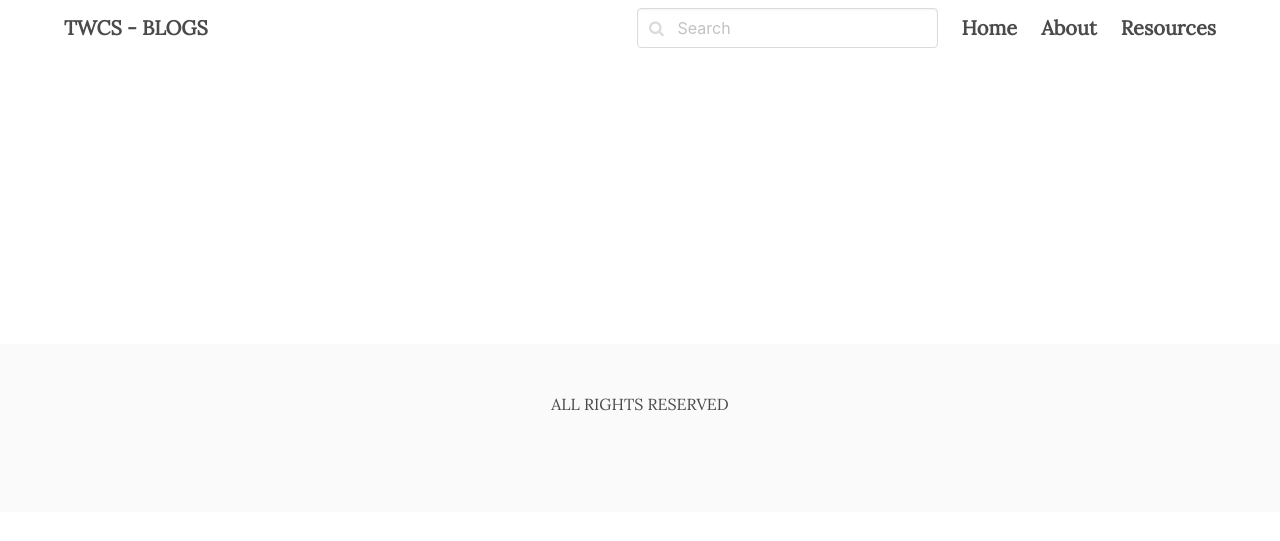
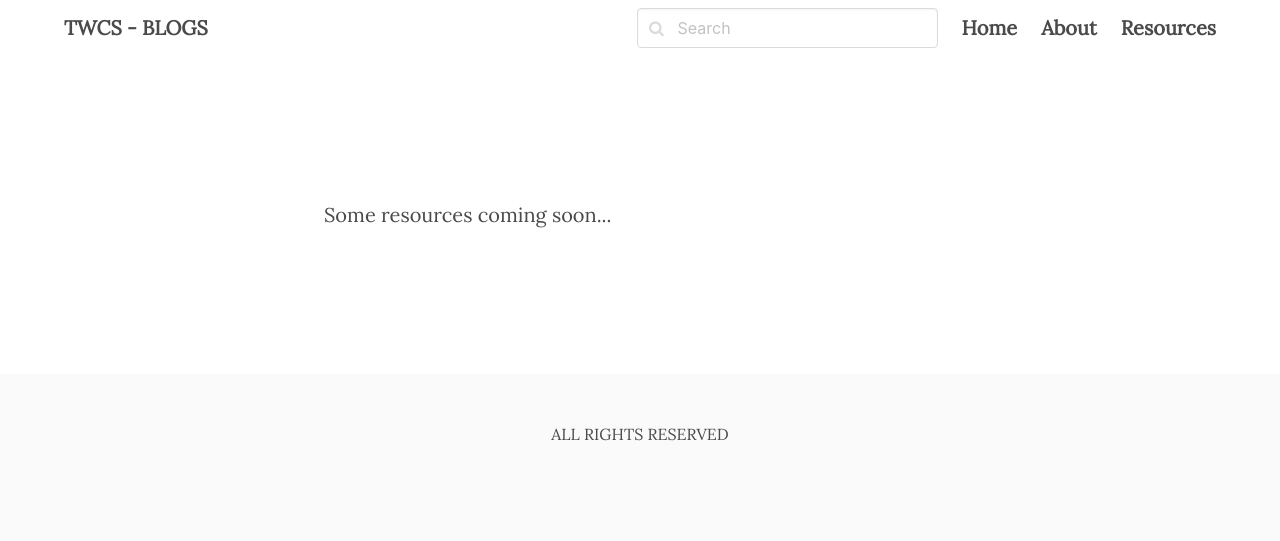
Before and after one commit to DFNValentin/TwoCoders-Blog, a Django app: page /resources in a window 1280 px wide. Shown: the top 541 px of the page. Run offline with Django 4.2, Linux system fonts and the light colour scheme; data that the repository does not hold is empty.

Commit message:
added verbose

```diff
--- a/blog/models.py
+++ b/blog/models.py
@@ -59,6 +59,7 @@ class Resources(models.Model):
 
     class Meta:
         ordering = ('-created_at', )
+        verbose_name_plural = 'Resources'
 
     def __str__(self):
         return self.title
--- a/main_app/templates/about.html
+++ b/main_app/templates/about.html
@@ -5,6 +5,6 @@
 
 {%block content%}
 
-<h1>Working on this page</h1>
+Working on this Page...
 
 {% endblock %}
--- a/main_app/templates/resources.html
+++ b/main_app/templates/resources.html
@@ -21,6 +21,10 @@
                             <hr class="has-background-black" >
                             <br>
                         </div>
+                        {% empty %}
+                        <div class="content is-medium">
+                            Some resources coming soon...
+                        </div>
                         {% endfor %}
                     </div>
                 </div>
```
